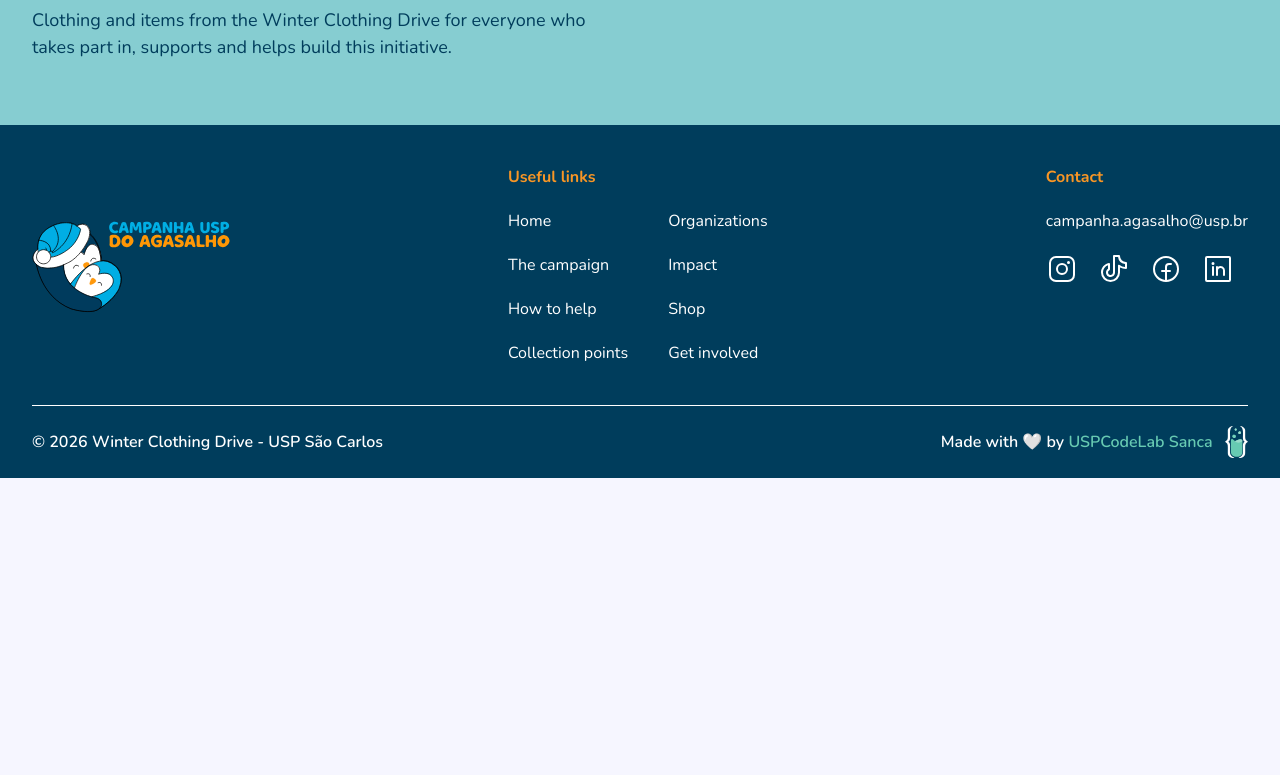
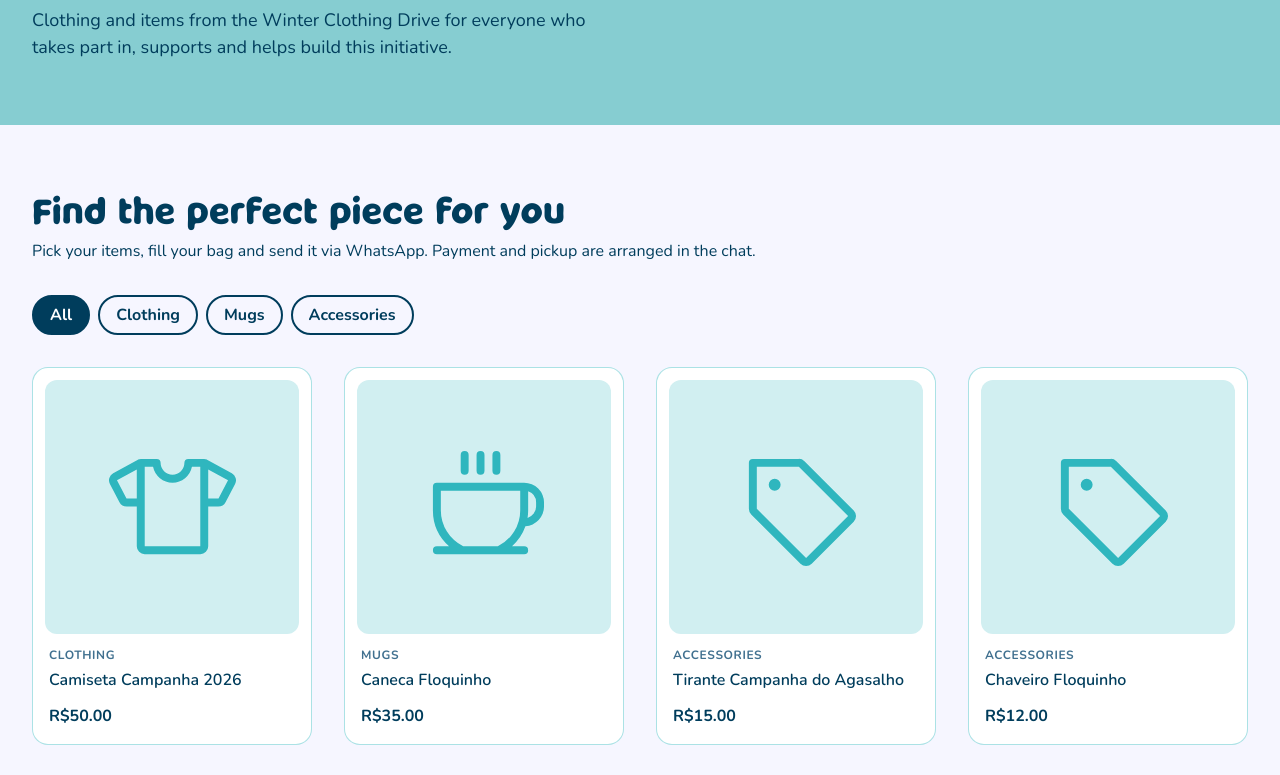
Before and after one commit to USPCodeLabSanca/Campanha-do-Agasalho, a React (Vite) app: page /lojinha in a window 1280 px wide. Shown: the part 383-1158 px from the top of the page. Before the commit the page ends 861 px from the top, so only its background shows below. Built offline with nearby package versions, Linux system fonts and the light colour scheme.

Commit message:
feat: cria grade de produtos com filtro da Lojinha

```diff
--- /dev/null
+++ b/src/components/shop/CategoryFilter.tsx
@@ -0,0 +1,48 @@
+import { useTranslation } from 'react-i18next'
+
+import type { ProductCategory } from '../../types/product'
+
+export type CategoryFilterValue = ProductCategory | 'all'
+
+type CategoryFilterProps = {
+  selected: CategoryFilterValue
+  onSelect: (category: CategoryFilterValue) => void
+}
+
+const categories: CategoryFilterValue[] = [
+  'all',
+  'clothes',
+  'mugs',
+  'accessories',
+]
+
+const baseClasses =
+  'cursor-pointer rounded-full border-2 border-blue-1 px-4 py-1.5 text-button transition'
+
+const activeClasses = 'bg-blue-1 text-white'
+
+const inactiveClasses = 'text-blue-1 hover:bg-white'
+
+export function CategoryFilter({ selected, onSelect }: CategoryFilterProps) {
+  const { t } = useTranslation()
+
+  return (
+    <div
+      role="group"
+      aria-label={t('shop.products.filterLabel')}
+      className="flex flex-wrap gap-2"
+    >
+      {categories.map((category) => (
+        <button
+          key={category}
+          type="button"
+          aria-pressed={selected === category}
+          onClick={() => onSelect(category)}
+          className={`${baseClasses} ${selected === category ? activeClasses : inactiveClasses}`}
+        >
+          {t(`shop.products.categories.${category}`)}
+        </button>
+      ))}
+    </div>
+  )
+}
--- /dev/null
+++ b/src/components/shop/ProductCard.tsx
@@ -0,0 +1,54 @@
+import { useTranslation } from 'react-i18next'
+import { CoffeeIcon, TagIcon, TShirtIcon } from '@phosphor-icons/react'
+
+import type { Product } from '../../types/product'
+import { formatPrice } from '../../utils/formatPrice'
+
+type ProductCardProps = {
+  product: Product
+}
+
+const placeholderIcons = {
+  clothes: TShirtIcon,
+  mugs: CoffeeIcon,
+  accessories: TagIcon,
+}
+
+export function ProductCard({ product }: ProductCardProps) {
+  const { t, i18n } = useTranslation()
+  const PlaceholderIcon = placeholderIcons[product.category]
+
+  return (
+    <article className="flex h-full flex-col card border-green-1/40 p-3">
+      <div className="relative flex aspect-square items-center justify-center overflow-hidden rounded-xl bg-green-3">
+        {product.image ? (
+          <img
+            src={product.image}
+            alt=""
+            className={`size-full object-cover ${product.isSoldOut ? 'opacity-50' : ''}`}
+          />
+        ) : (
+          <PlaceholderIcon
+            aria-hidden="true"
+            className={`size-1/2 text-green-1 ${product.isSoldOut ? 'opacity-40' : ''}`}
+          />
+        )}
+        {product.isSoldOut && (
+          <span className="absolute top-2 left-2 rounded-full bg-blue-1 px-3 py-0.5 text-caption font-bold text-white">
+            {t('shop.products.soldOut')}
+          </span>
+        )}
+      </div>
+
+      <div className="flex flex-1 flex-col gap-1 px-1 pt-3 pb-1">
+        <p className="text-caption font-bold tracking-wider text-blue-4 uppercase">
+          {t(`shop.products.categories.${product.category}`)}
+        </p>
+        <h3 className="text-strong">{product.name}</h3>
+        <p className="mt-auto pt-2 text-button">
+          {formatPrice(product.price, i18n.resolvedLanguage)}
+        </p>
+      </div>
+    </article>
+  )
+}
--- /dev/null
+++ b/src/components/shop/ShopCatalog.tsx
@@ -0,0 +1,36 @@
+import { useState } from 'react'
+
+import { CategoryFilter, type CategoryFilterValue } from './CategoryFilter'
+import { ProductCard } from './ProductCard'
+
+import type { Product } from '../../types/product'
+
+type ShopCatalogProps = {
+  products: Product[]
+}
+
+export function ShopCatalog({ products }: ShopCatalogProps) {
+  const [selected, setSelected] = useState<CategoryFilterValue>('all')
+
+  const visibleProducts =
+    selected === 'all'
+      ? products
+      : products.filter((product) => product.category === selected)
+
+  return (
+    <div className="mt-8">
+      <CategoryFilter selected={selected} onSelect={setSelected} />
+
+      <ul
+        role="list"
+        className="mt-8 grid grid-cols-2 gap-4 md:grid-cols-3 md:gap-6 lg:grid-cols-4 lg:gap-8"
+      >
+        {visibleProducts.map((product) => (
+          <li key={product.id}>
+            <ProductCard product={product} />
+          </li>
+        ))}
+      </ul>
+    </div>
+  )
+}
--- /dev/null
+++ b/src/components/shop/ShopProducts.tsx
@@ -0,0 +1,53 @@
+import { useEffect, useState } from 'react'
+import { useTranslation } from 'react-i18next'
+
+import { ShopCatalog } from './ShopCatalog'
+
+import { getProducts } from '../../services/shop'
+import type { Product } from '../../types/product'
+
+export function ShopProducts() {
+  const { t } = useTranslation()
+  const [products, setProducts] = useState<Product[] | null>(null)
+  const [hasError, setHasError] = useState(false)
+
+  useEffect(() => {
+    getProducts()
+      .then((data) => {
+        setProducts(data)
+      })
+      .catch(() => {
+        setHasError(true)
+      })
+  }, [])
+
+  function getStatusMessage() {
+    if (hasError) return t('shop.products.error')
+    if (products === null) return t('shop.products.loading')
+    if (products.length === 0) return t('shop.products.empty')
+    return null
+  }
+
+  const statusMessage = getStatusMessage()
+
+  return (
+    <section aria-labelledby="shop-products-title" className="section-spacing">
+      <div className="page-container">
+        <h2 id="shop-products-title" className="text-h2">
+          {t('shop.products.title')}
+        </h2>
+        <p className="mt-2 max-w-3xl text-body">
+          {t('shop.products.subtitle')}
+        </p>
+
+        {statusMessage || !products ? (
+          <p role="status" className="mt-8 text-body text-blue-4">
+            {statusMessage}
+          </p>
+        ) : (
+          <ShopCatalog products={products} />
+        )}
+      </div>
+    </section>
+  )
+}
--- a/src/pages/Shop.tsx
+++ b/src/pages/Shop.tsx
@@ -1,6 +1,7 @@
 import { useTranslation } from 'react-i18next'
 
 import { PageHero } from '../components/PageHero'
+import { ShopProducts } from '../components/shop/ShopProducts'
 
 import floqDuoShopping from '../assets/images/floq_duo_shopping.svg'
 
@@ -8,6 +9,7 @@ export function Shop() {
   const { t } = useTranslation()
 
   return (
+    <>
       <PageHero
         label={t('nav.shop')}
         title={t('shop.hero.title')}
@@ -15,5 +17,7 @@ export function Shop() {
         image={floqDuoShopping}
         variant="green"
       />
+      <ShopProducts />
+    </>
   )
 }
```
Lines whose indentation alone changed are shown as unchanged.
